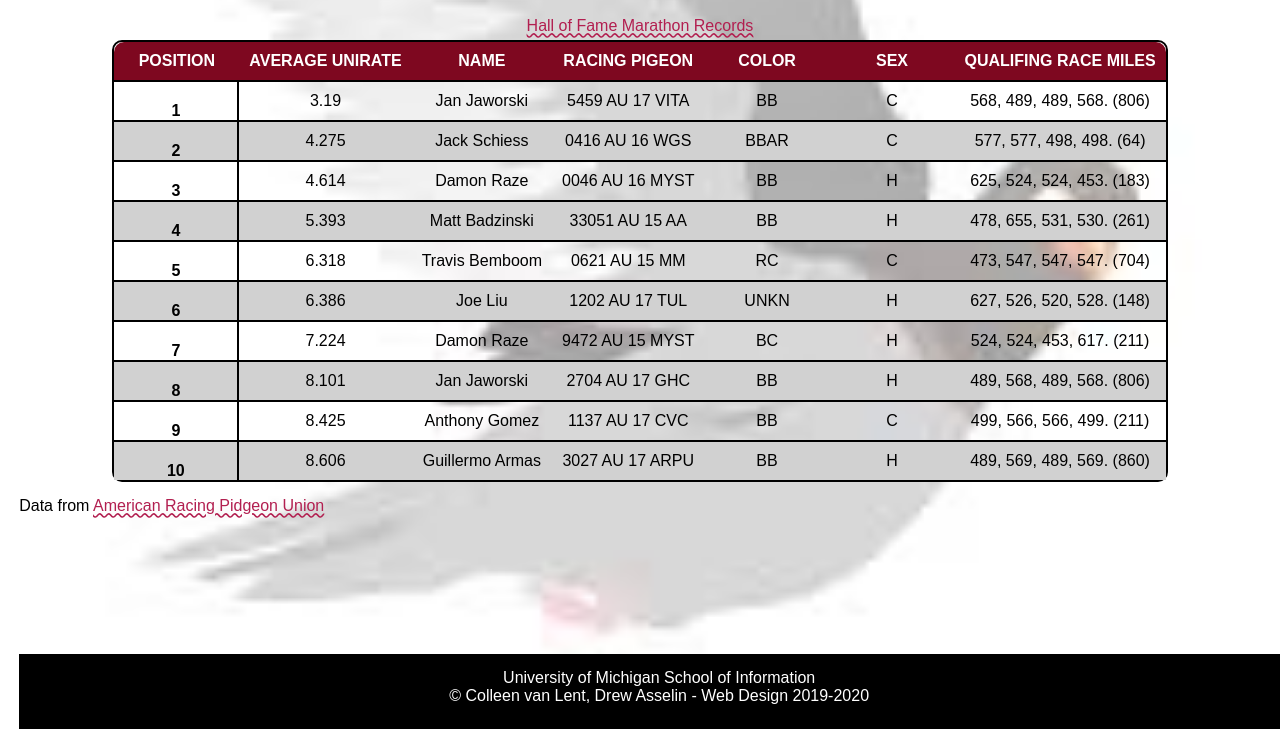
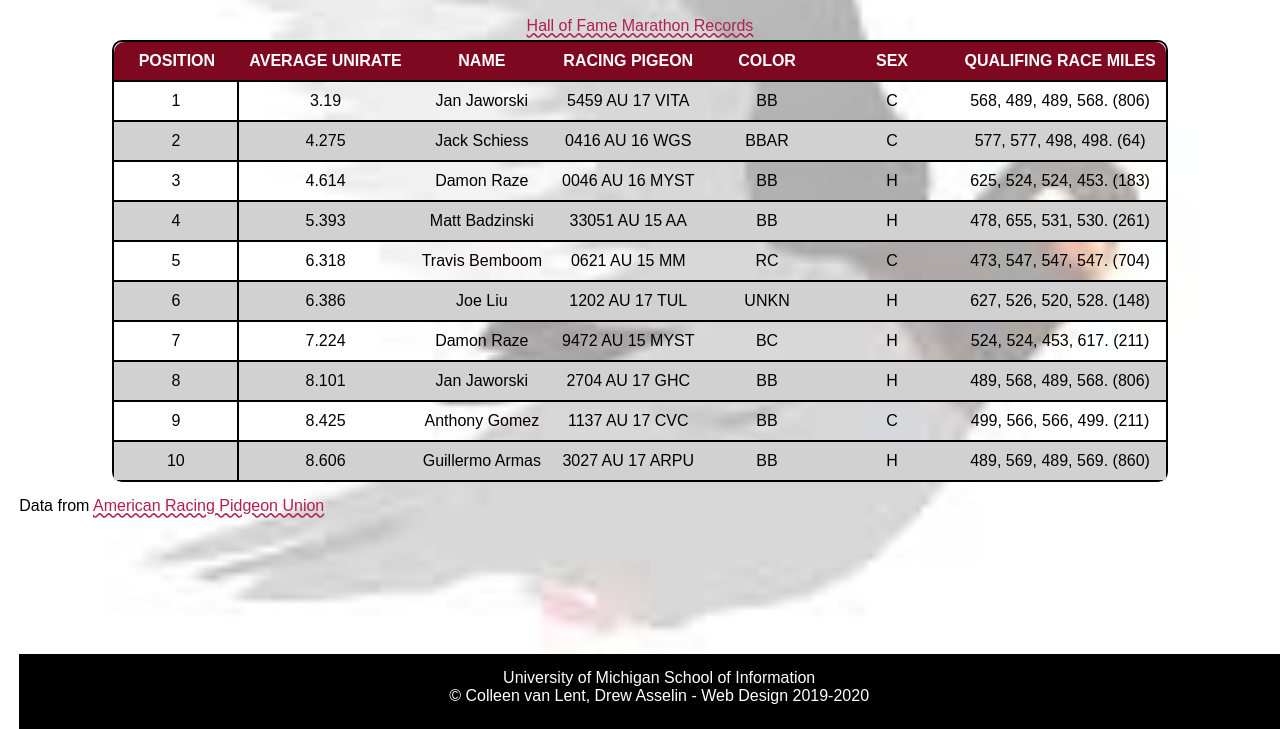
Before and after one commit to auszie/homework4-2021, a plain HTML site: page index.html in a window 1280 px wide. Shown: the part 71-800 px from the top of the page. Drawn offline with Linux system fonts and the light colour scheme; a web font is replaced by a local one.

Commit message:
update 4
update 4

```diff
--- a/css/style.css
+++ b/css/style.css
@@ -55,7 +55,6 @@ a{
 }
 
 /*Req 5*/
-/*Add selector and rule here*/
 :focus{
   border-style: dashed;
   border-width: 3px;
@@ -84,7 +83,9 @@ td{
 .rowhead{
   border-top: 2px solid black;
   border-right: 2px solid black;
-  text-align: center;
+  padding: 10px;
+  font-weight: unset;
+
 
 }
 
```
